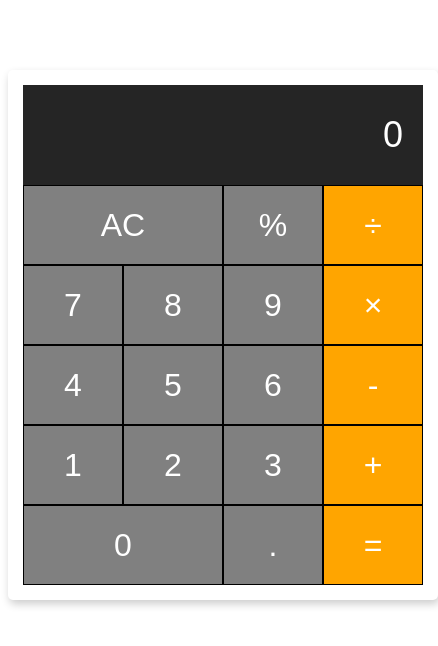
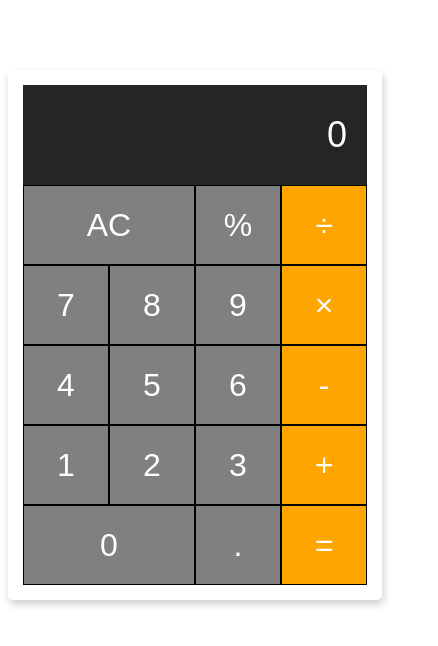
Before and after one commit to dwifAl/calculatorWeb, a plain HTML site: page index.html in a window 390 px wide. Shown: the whole page, 438 px wide, since content can reach past the window. Drawn offline with Linux system fonts and the light colour scheme.

Commit message:
Update stylesheet.css

```diff
--- a/stylesheet.css
+++ b/stylesheet.css
@@ -1,3 +1,7 @@
+* {
+	box-sizing: border-box;
+}
+
 .shadow-box {
 	height: fit-content;
 	box-shadow: 1.5px 4px 8px 0 rgba(0, 0, 0, 0.2);
@@ -65,3 +69,11 @@ button:hover {
 .percentage:hover {
 	background-color: darkgray;
 }
+
+/*--------------------------------------------------------------------*/
+
+@media screen and (max-width: 670px) {
+	.calculator {
+		width: 100%;
+	}
+}
```
